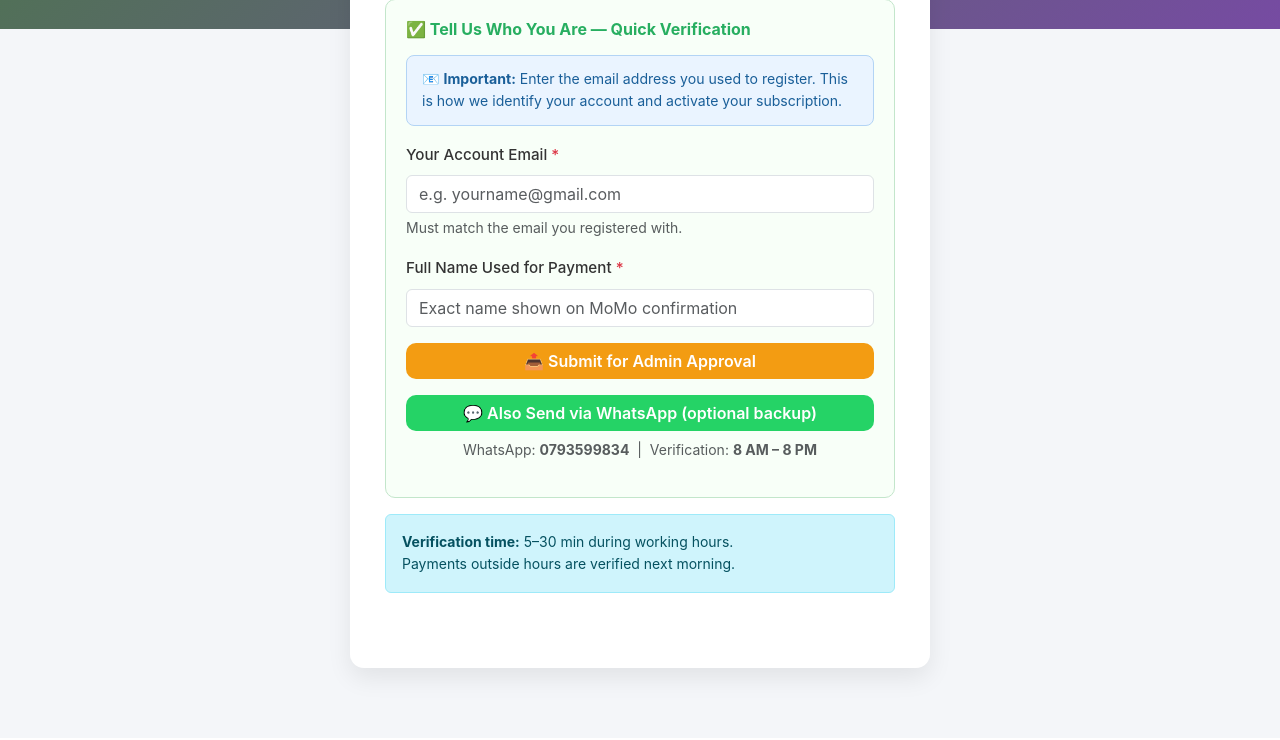
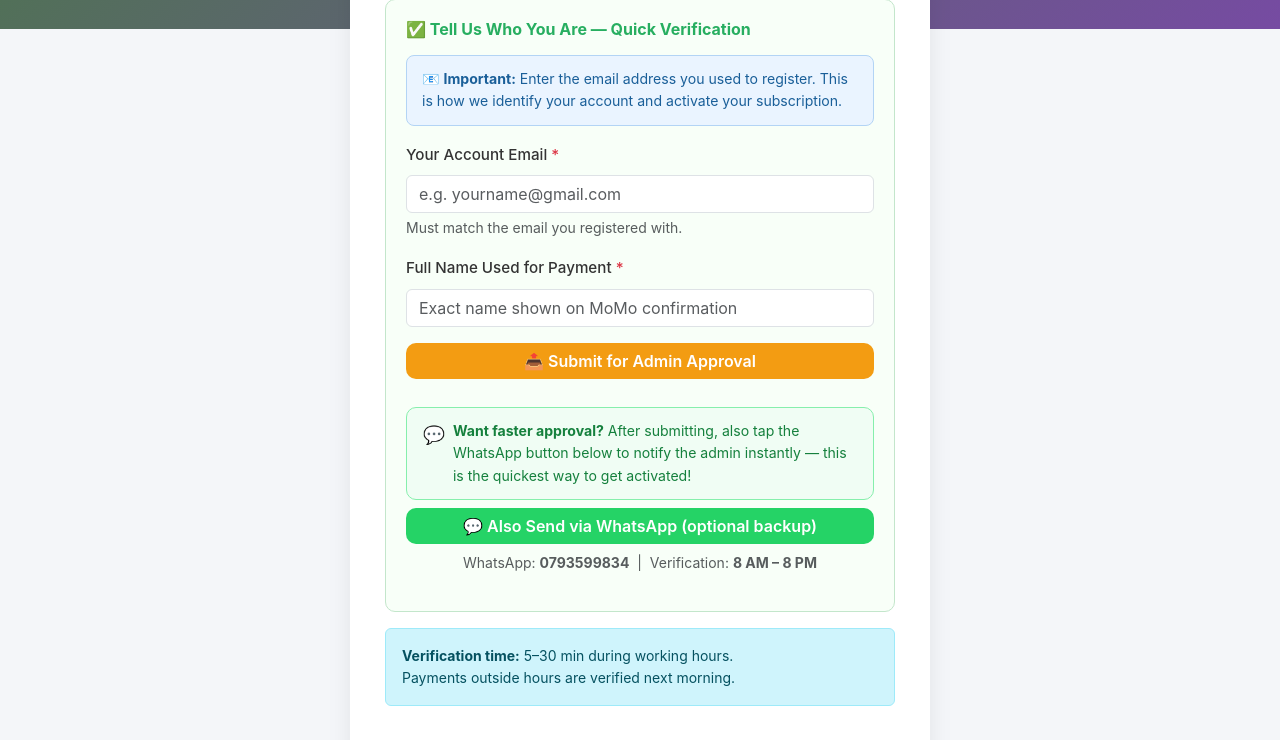
Before and after one commit to SHUMBUSHO123/lesson-plan-generator, a Django app: page /payment/ in a window 1280 px wide, after a click on "📋 Manual Payment". Shown: the part 771-1511 px from the top of the page. Before the commit the page ends 1464 px from the top, so only its background shows below. Run offline with Django 5.2, Linux system fonts and the light colour scheme.

Commit message:
Updated project files

```diff
--- a/lesson-plan-generator/backend/lessons/views_separated/payment_views.py
+++ b/lesson-plan-generator/backend/lessons/views_separated/payment_views.py
@@ -287,30 +287,13 @@ def submit_payment_proof(request):
     if request.method != 'POST':
         return JsonResponse({'success': False, 'error': 'Method not allowed'}, status=405)
 
-    full_name  = request.POST.get('full_name', '').strip()
-    tx_id      = request.POST.get('tx_id', '').strip()
-    amount     = request.POST.get('amount', '').strip()
-    phone      = request.POST.get('phone', '').strip()
-    plan       = request.POST.get('plan', 'monthly').strip()
-    screenshot = request.FILES.get('screenshot')
+    full_name = request.POST.get('full_name', '').strip()
+    plan      = request.POST.get('plan', 'monthly').strip()
 
-    missing = [
-        label for label, val in [
-            ('Full Name', full_name),
-            ('Transaction ID', tx_id),
-            ('Amount', amount),
-            ('Phone', phone),
-        ] if not val
-    ]
-    if missing:
+    # Only full_name is required
+    if not full_name:
         return JsonResponse(
-            {'success': False, 'error': f"Missing: {', '.join(missing)}"},
-            status=400
-        )
-
-    if not screenshot:
-        return JsonResponse(
-            {'success': False, 'error': 'Screenshot of MoMo confirmation is required.'},
+            {'success': False, 'error': 'Full name is required.'},
             status=400
         )
 
@@ -319,14 +302,10 @@ def submit_payment_proof(request):
 
     try:
         proof = ManualPaymentProof.objects.create(
-            user       = request.user if request.user.is_authenticated else None,
-            full_name  = full_name,
-            tx_id      = tx_id,
-            amount     = amount,
-            phone      = phone,
-            plan       = plan,
-            screenshot = screenshot,
-            status     = 'pending',
+            user      = request.user if request.user.is_authenticated else None,
+            full_name = full_name,
+            plan      = plan,
+            status    = 'pending',
         )
     except Exception as e:
         logger.error(f'Failed to save ManualPaymentProof: {e}')
--- a/lesson-plan-generator/backend/templates/payment.html
+++ b/lesson-plan-generator/backend/templates/payment.html
@@ -129,11 +129,38 @@
         }
         .proof-section h6 { color: #27ae60; font-weight: 700; margin-bottom: 15px; }
 
+        /* ---------- Optional badge ---------- */
+        .optional-badge {
+            font-size: 0.75rem;
+            color: #888;
+            font-weight: 400;
+            margin-left: 6px;
+            background: #f0f0f0;
+            padding: 2px 8px;
+            border-radius: 10px;
+        }
+
         /* ---------- Email note ---------- */
         .email-note {
             background: #eaf4ff; border: 1px solid #b3d4f5;
             border-radius: 8px; padding: 12px 15px; font-size: 0.88rem; color: #1a5f99;
         }
+
+        /* ---------- WhatsApp faster approval nudge ---------- */
+        .whatsapp-faster-note {
+            background: #f0fdf4;
+            border: 1px solid #86efac;
+            border-radius: 10px;
+            padding: 12px 16px;
+            font-size: 0.88rem;
+            color: #15803d;
+            margin-top: 12px;
+            margin-bottom: 8px;
+            display: flex;
+            align-items: flex-start;
+            gap: 8px;
+        }
+        .whatsapp-faster-note .wa-icon { font-size: 1.1rem; flex-shrink: 0; margin-top: 1px; }
 
         .status-message { margin-top: 15px; font-weight: 500; min-height: 24px; text-align: center; }
     </style>
@@ -228,7 +255,7 @@
                 </div>
             </div>
 
-            <!-- ── Simplified Proof Form ── -->
+            <!-- ── Proof Form ── -->
             <div class="proof-section">
                 <h6>✅ Tell Us Who You Are — Quick Verification</h6>
 
@@ -238,7 +265,7 @@
                     This is how we identify your account and activate your subscription.
                 </div>
 
-                <!-- Email field -->
+                <!-- Email — required -->
                 <div class="mb-3">
                     <label class="form-label">
                         Your Account Email <span class="text-danger">*</span>
@@ -254,17 +281,27 @@
                     {% endif %}
                 </div>
 
-                <!-- Name field -->
+                <!-- Full Name — required -->
                 <div class="mb-3">
-                    <label class="form-label">Full Name Used for Payment <span class="text-danger">*</span></label>
+                    <label class="form-label">
+                        Full Name Used for Payment <span class="text-danger">*</span>
+                    </label>
                     <input id="proofName" type="text" class="form-control"
                            placeholder="Exact name shown on MoMo confirmation">
                 </div>
 
-                <!-- Submit buttons -->
+                <!-- Submit button -->
                 <button id="proofSubmitButton" class="btn btn-manual btn-pay mb-3">
                     📤 Submit for Admin Approval
                 </button>
+
+                <!-- WhatsApp faster approval nudge — shown always -->
+                <div class="whatsapp-faster-note">
+                    <span class="wa-icon">💬</span>
+                    <span>
+                        <strong>Want faster approval?</strong> After submitting, also tap the WhatsApp button below to notify the admin instantly — this is the quickest way to get activated!
+                    </span>
+                </div>
 
                 <button id="whatsappButton" class="btn btn-whatsapp btn-pay">
                     💬 Also Send via WhatsApp (optional backup)
@@ -311,7 +348,7 @@ document.addEventListener('DOMContentLoaded', () => {
             `<div class="alert alert-${type} py-2">${msg}</div>`;
     }
 
-    // ── Validate proof fields ──
+    // ── Validate proof fields (only required ones) ──
     function validateProof() {
         const email = document.getElementById('proofEmail').value.trim();
         const name  = document.getElementById('proofName').value.trim();
@@ -346,8 +383,8 @@ document.addEventListener('DOMContentLoaded', () => {
 
             if (data.success) {
                 showStatus(
-                    '✅ Proof submitted! Admin has been notified. ' +
-                    'You will be activated within 30 minutes during working hours.',
+                    '✅ Proof submitted! Admin has been notified. You will be activated within 30 minutes during working hours.' +
+                    '<br><br>💬 <strong>For faster approval</strong>, also tap <em>"Also Send via WhatsApp"</em> below to notify the admin instantly!',
                     'success'
                 );
                 proofSubmit.textContent = '✅ Submitted';
@@ -361,20 +398,20 @@ document.addEventListener('DOMContentLoaded', () => {
         }
     });
 
-    // ── WhatsApp deep-link ──
+    // ── WhatsApp deep-link — includes optional fields if filled ──
     whatsappBtn.addEventListener('click', () => {
-        const email = document.getElementById('proofEmail').value.trim() || '(not filled)';
-        const name  = document.getElementById('proofName').value.trim()  || '(not filled)';
-        const plan  = planSelect.options[planSelect.selectedIndex].text;
+        const email  = document.getElementById('proofEmail').value.trim()  || '(not filled)';
+        const name   = document.getElementById('proofName').value.trim()   || '(not filled)';
+        const plan   = planSelect.options[planSelect.selectedIndex].text;
 
-        const message =
+        let message =
             `Hello Admin 👋%0A%0A` +
             `I have completed my MTN MoMo payment for *CBC Lesson Plan Generator*.%0A%0A` +
             `📋 *Payment Details:*%0A` +
             `• Plan: ${plan}%0A` +
             `• Account Email: ${email}%0A` +
-            `• Full Name: ${name}%0A%0A` +
-            `Please verify and activate my subscription. Thank you!`;
+            `• Full Name: ${name}%0A` +
+            `%0APlease verify and activate my subscription. Thank you!`;
 
         window.open(`https://wa.me/250793599834?text=${message}`, '_blank');
     });
@@ -392,11 +429,9 @@ document.addEventListener('DOMContentLoaded', () => {
             if (el) el.textContent = secs;
             if (secs <= 0) {
                 clearInterval(interval);
-                // Activate the Manual tab
                 const manualTabBtn = document.querySelector('[data-bs-target="#manualTab"]');
                 if (manualTabBtn) manualTabBtn.click();
                 showStatus('📋 Please follow the Manual Payment steps below.', 'info');
-                // Smooth scroll to manual section
                 document.getElementById('manualTab').scrollIntoView({ behavior: 'smooth', block: 'start' });
             }
         }, 1000);
```
Also changed, not shown: lesson-plan-generator/backend/lessons/models.py (+4 -4 lines), lesson-plan-generator/backend/lessons/migrations/0017_alter_manualpaymentproof_amount_and_more.py (added).
